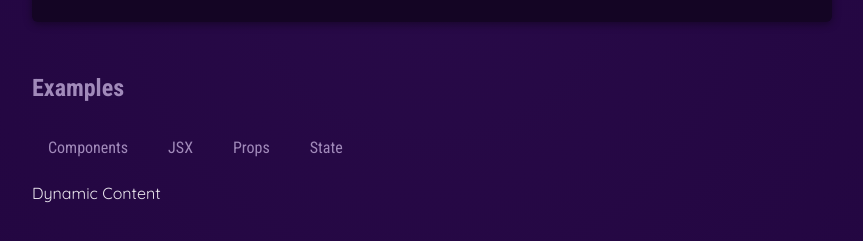
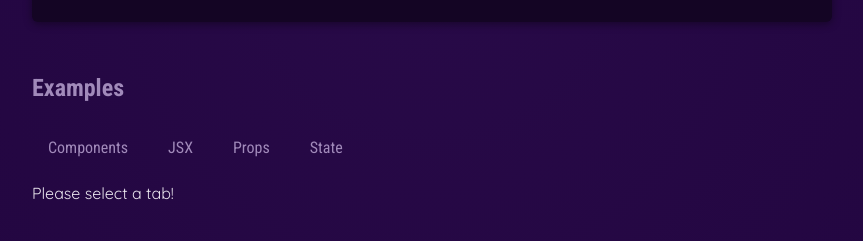
Before and after one commit to ShubhamKSahu/learn-react, a React (Vite) app in the folder projects/01_starting_project/: page / in a window 1280 px wide. Shown: the part 677-918 px from the top of the page, without its empty margins (208-1071 px from the left). Built offline with nearby package versions, Linux system fonts and the light colour scheme.

Commit message:
use of useState hook for UI upadation

```diff
--- a/projects/01_starting_project/src/App.jsx
+++ b/projects/01_starting_project/src/App.jsx
@@ -1,11 +1,12 @@
-
+import { useState } from 'react';
 import Header from './components/headerComponent/Header';
 import CoreConcepts from './components/coreConceptComponent/CoreConcept';
 import TabButton from './components/tabButtonComponent/TabButton';
 import { CORE_CONCEPTS } from './data';
 function App() {
+  const [ tabName, setTabName] = useState("Please select a tab!")
   function handleSelect(tab) {
-  console.log('handleSelect called with:', tab);
+  setTabName(tab);
 }
 
   return (
@@ -35,7 +36,7 @@ function App() {
             <TabButton onSelect={() => handleSelect("Props")}>Props</TabButton>
             <TabButton onSelect={() => handleSelect("State")}>State</TabButton>
           </menu>
-          Dynamic Content
+          {tabName}
         </section>
       </main>
     </div>
```
